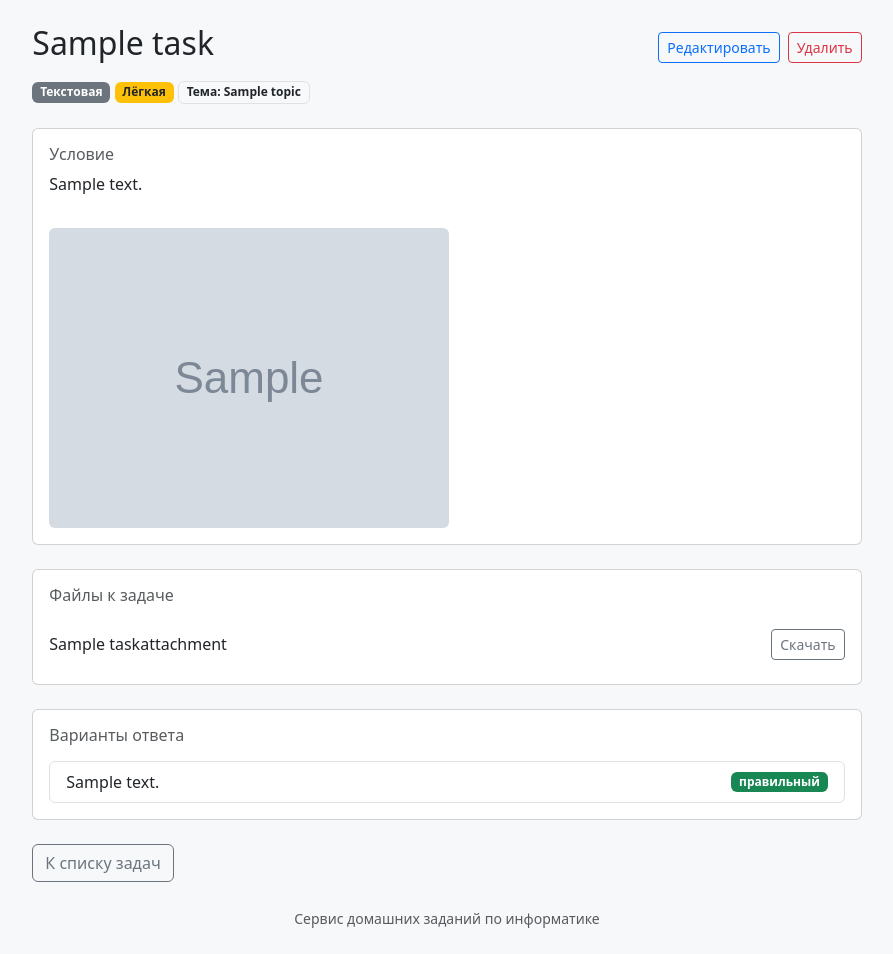
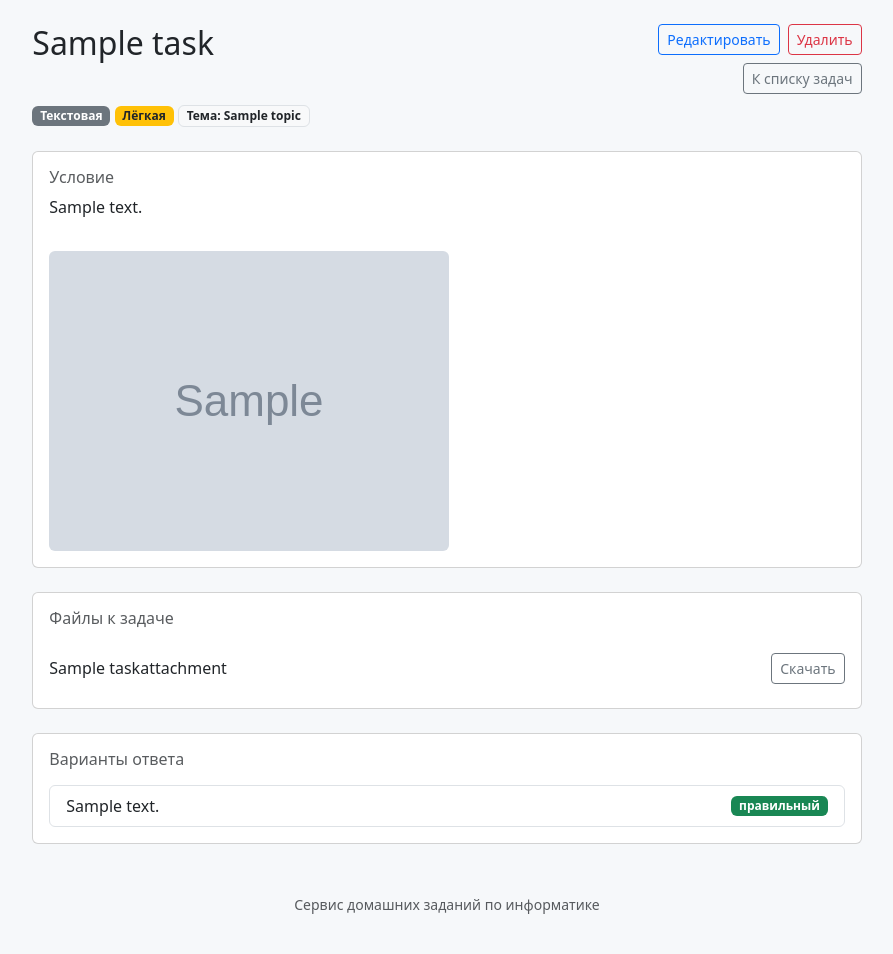
Before and after one commit to 010mar/django_hw, a Django app: page /tasks/1/ in a window 1280 px wide. Shown: the part 56-1010 px from the top of the page, without its empty margins (193-1086 px from the left). After the commit the page ends 970 px from the top, so only its background shows below. Run offline with Django 5.2, Linux system fonts and the light colour scheme; a user stored in the database is signed in; tables that the repository leaves empty hold one stand-in row (values such as "Sample post"); grey boxes marked "Sample" are stand-in pictures.

Commit message:
feat: перенести кнопку «К списку задач» наверх

```diff
--- a/templates/tasks/task_detail.html
+++ b/templates/tasks/task_detail.html
@@ -6,8 +6,9 @@
 {% block extra_head %}{% include 'tasks/_katex_head.html' %}{% endblock %}
 
 {% block content %}
-<div class="d-flex justify-content-between align-items-center mb-2">
+<div class="d-flex justify-content-between align-items-start mb-2">
     <h2>{{ task.title }}</h2>
+    <div class="d-flex flex-column align-items-end gap-2">
         <div class="d-flex gap-2">
             <a href="{% url 'task_edit' task.pk %}" class="btn btn-outline-primary btn-sm">Редактировать</a>
             <form method="post" action="{% url 'task_delete' task.pk %}"
@@ -15,6 +16,8 @@
                 {% csrf_token %}
                 <button type="submit" class="btn btn-outline-danger btn-sm">Удалить</button>
             </form>
+        </div>
+        <a href="{% url 'task_list' %}" class="btn btn-outline-secondary btn-sm">К списку задач</a>
     </div>
 </div>
 <div class="mb-4">
@@ -115,7 +118,6 @@
     </div>
 {% endif %}
 
-<a href="{% url 'task_list' %}" class="btn btn-outline-secondary">К списку задач</a>
 {% endblock %}
 
 {% block extra_js %}{% include 'tasks/_katex_scripts.html' %}{% endblock %}
```
Lines whose indentation alone changed are shown as unchanged.
